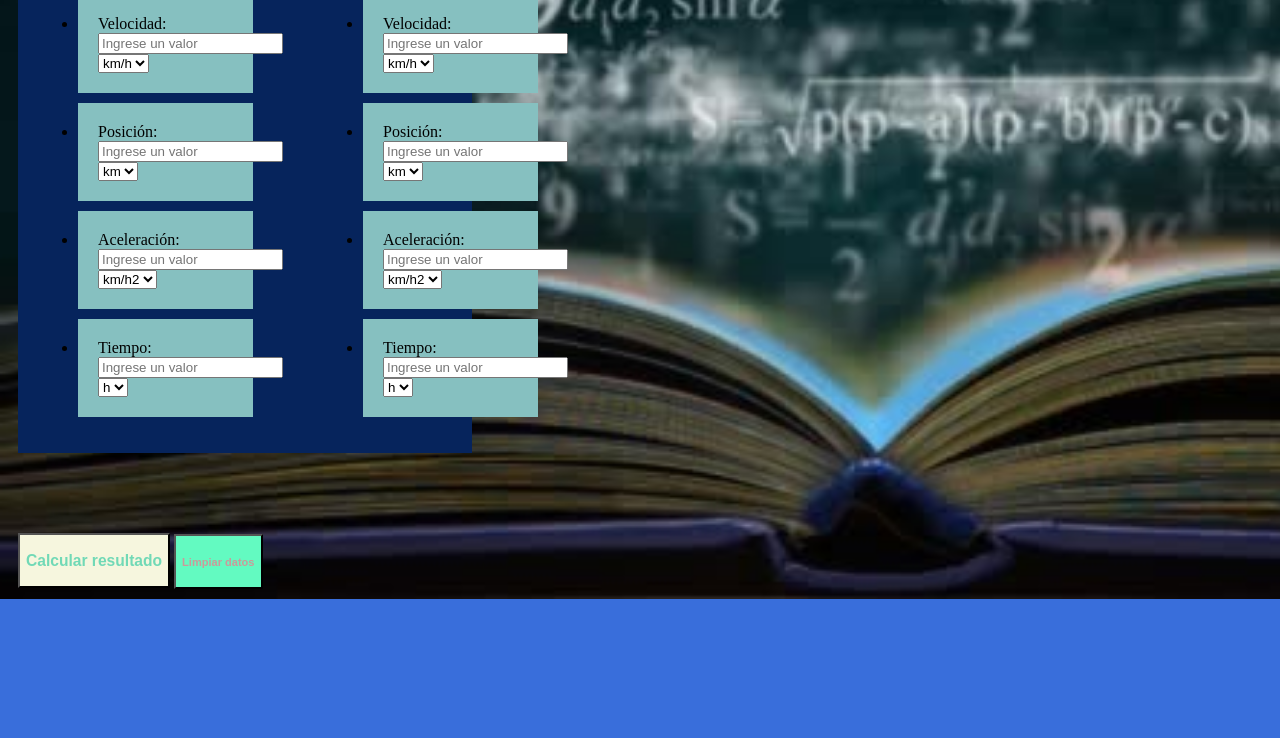
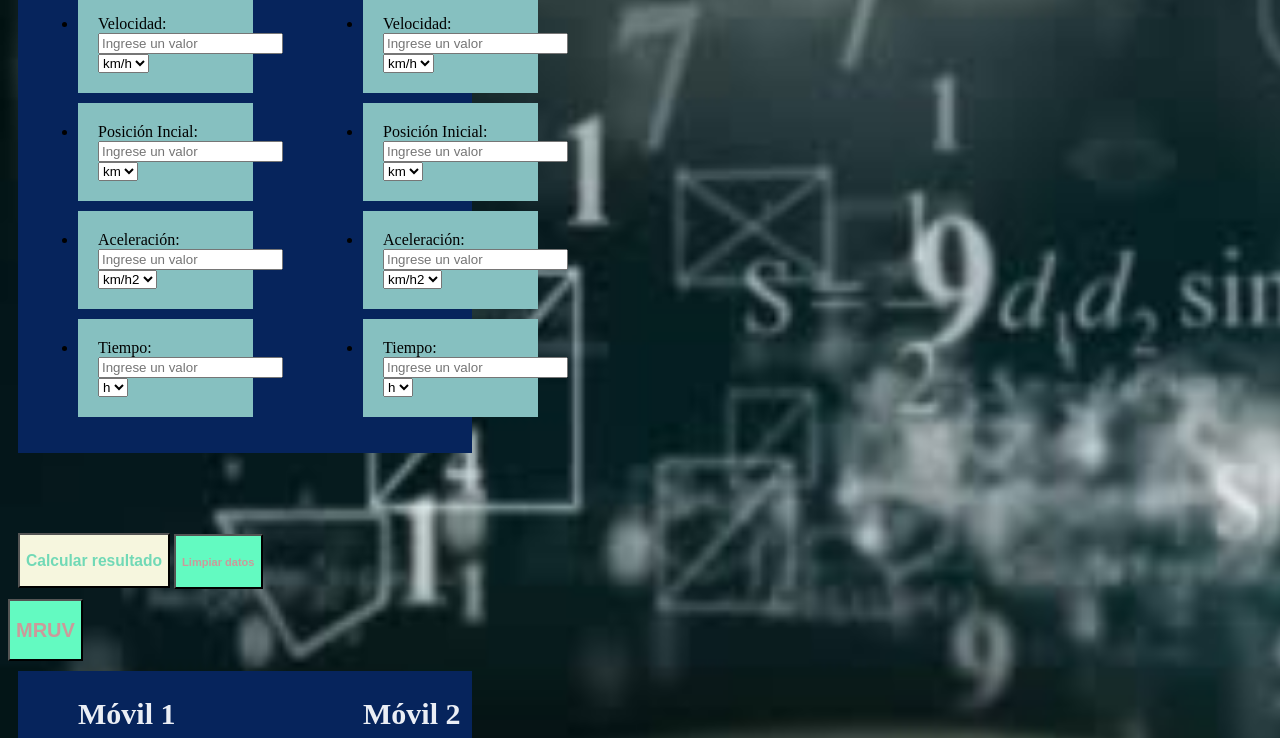
Before and after one commit to UCC-LabCompu2/proyecto2021-gonzalezachaval, a plain HTML site: page index.html in a window 1280 px wide. Shown: the part 388-1126 px from the top of the page. Before the commit the page ends 987 px from the top, so only its background shows below. Drawn offline with Linux system fonts and the light colour scheme.

Commit message:
Update index.html

```diff
--- a/index.html
+++ b/index.html
@@ -28,11 +28,134 @@
             Elija el tipo de Movimiento Rectilineo:
         </p>
         <!--Listas ordenadas para seleccionar si se desea trabajar con MRU o MRUV-->
-        <button class="button" id="button1" onclick="mru_active();">
+        <button class="button" id="button1" onclick="mru_active();" >
             <h2 >
                 MRU
             </h2>
         </button>
+        <button class="button" id="button2" onclick="mruv_active();">
+            <h2 >
+                MRUV
+            </h2>
+        </button>
+    </nav>
+
+
+    <section>
+        <!--Listas desordenadas para completar los datos de los 2 vehiculos bajo estudio-->
+        <ul>
+            <div>
+                <b>
+                    Móvil 1
+                </b>
+                <li class="columna">
+                    <label for="Velocidad1">Velocidad: </label><input type="number" placeholder="Ingrese un valor" id="velocidad1" step="0.01" onblur="get_vel1()">
+                    <select name="select_vel1" onselect="get_sel_vel1()">
+                        <option value="km/h"> km/h </option>
+                        <option value="m/s"> m/s </option>
+                    </select>
+
+                </li>
+
+
+                <li class="columna">
+                    <label for="posicion1" >Posición Incial: </label><input type="number" placeholder="Ingrese un valor" id="posicion1" min="0.1" step="0.01" onblur="get_pos1()">
+                    <select name="select_pos1" onselect="get_sel_pos1()">
+                        <option value="km"> km </option>
+                        <option value="m"> m </option>
+                    </select>
+                </li>
+
+
+                <li class="columna">
+                    <label for="aceleracion1">Aceleración: </label><input type="number" placeholder="Ingrese un valor" id="aceleracion1" step="0.01" onblur="get_acel1()">
+                    <select name="select_acel1" onselect="get_sel_acel1()">
+                        <option label="km/h2" value="km/h2"> km/h2 </option>
+                        <option label="m/s2" value="m/s2"> m/s2 </option>
+                    </select>
+                </li>
+
+
+                <li class="columna">
+                    <label for="tiempo1">Tiempo: </label><input type="number" placeholder="Ingrese un valor" id="tiempo1" min="0.1" step="0.01" onblur="get_tiem1()">
+                    <select name="select_tiem1" onselect="get_sel_tiem1()">
+                        <option label="h" value="h"> h </option>
+                        <option label="s" value="s"> s </option>
+                    </select>
+
+                </li>
+            </div>
+        </ul>
+
+        <ul>
+            <div>
+                <b>
+                    Móvil 2
+                </b>
+                <li class="columna">
+                    <label for="velocidad2">Velocidad: </label><input type="number" placeholder="Ingrese un valor" id="velocidad2" step="0.01" onblur="get_vel2()" >
+                    <select name="select_vel2" onselect="get_sel_vel2()">
+                        <option label="km/h" value="km/h"> km/h </option>
+                        <option label="m/s" value="m/s"> m/s </option>
+                    </select>
+                </li>
+
+
+                <li class="columna">
+                    <label for="posicion2">Posición Inicial: </label><input type="number" placeholder="Ingrese un valor" id="posicion2" step="0.01" onblur="get_pos2()">
+                    <select name="select_pos2" onselect="get_sel_pos2()">
+                        <option label="km" value="Km"> km </option>
+                        <option label="m" value="m"> m </option>
+                    </select>
+                </li>
+
+
+                <li class="columna">
+                    <label for="aceleracion2">Aceleración: </label><input type="number" placeholder="Ingrese un valor" step="0.01" id="aceleracion2" onblur="get_acel2()">
+                    <select name="select_acel2" onselect="get_sel_acel2()">
+                        <option label="km/h2" value="km/s2"> km/h2 </option>
+                        <option label="m/s2" value="m/s2"> m/s2 </option>
+                    </select>
+                </li>
+
+
+                <li class="columna">
+                    <label for="tiempo2">Tiempo: </label><input type="number" placeholder="Ingrese un valor" id="tiempo2" step="0.01" min="0.1" onblur="get_tiem2()">
+                    <select name="select_tiem2" onselect="get_sel_tiem2()">
+                        <option label="h" value="h"> h </option>
+                        <option label="s" value="s"> s </option>
+                    </select>
+
+                </li>
+            </div>
+        </ul>
+    </section>
+
+    <footer>
+
+        <button id="unico" onclick="final_mru(); final_mruv()">
+            <h3>
+                Calcular resultado
+            </h3>
+
+        </button>
+
+        <button id="limpiar" onclick="location.reload()">
+            <h5>
+                Limpiar datos
+            </h5>
+        </button>
+    </footer>
+    <!--
+    <aside>
+        <canvas id="simulacion" class="encuentro" width="750px" height="600px">
+            El navegador no soporta canvas
+        </canvas>
+    </aside>-->
+
+</main>
+</body>
+</html>
         <button class="button" id="button2" onclick="mruv_active();">
             <h2 >
                 MRUV
```
